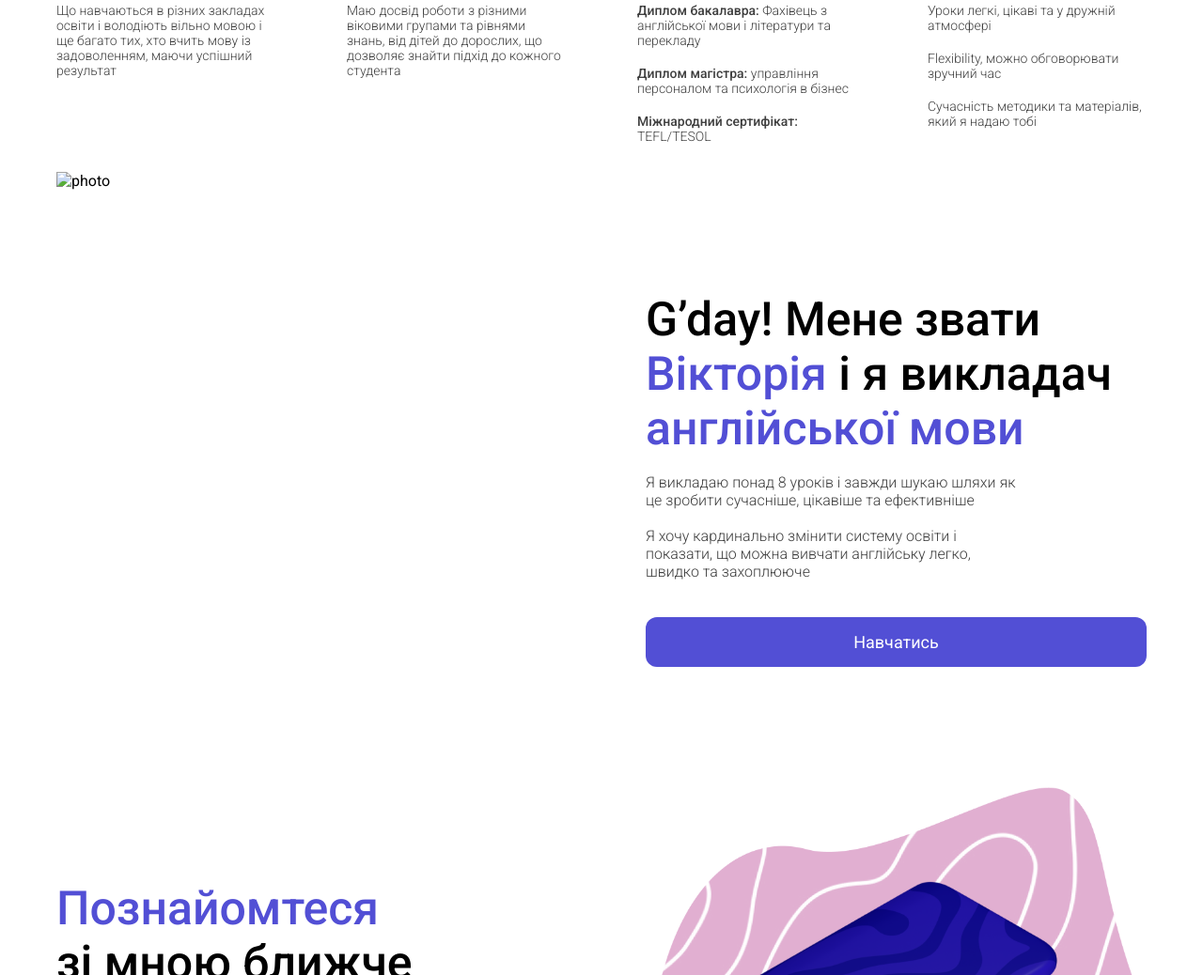
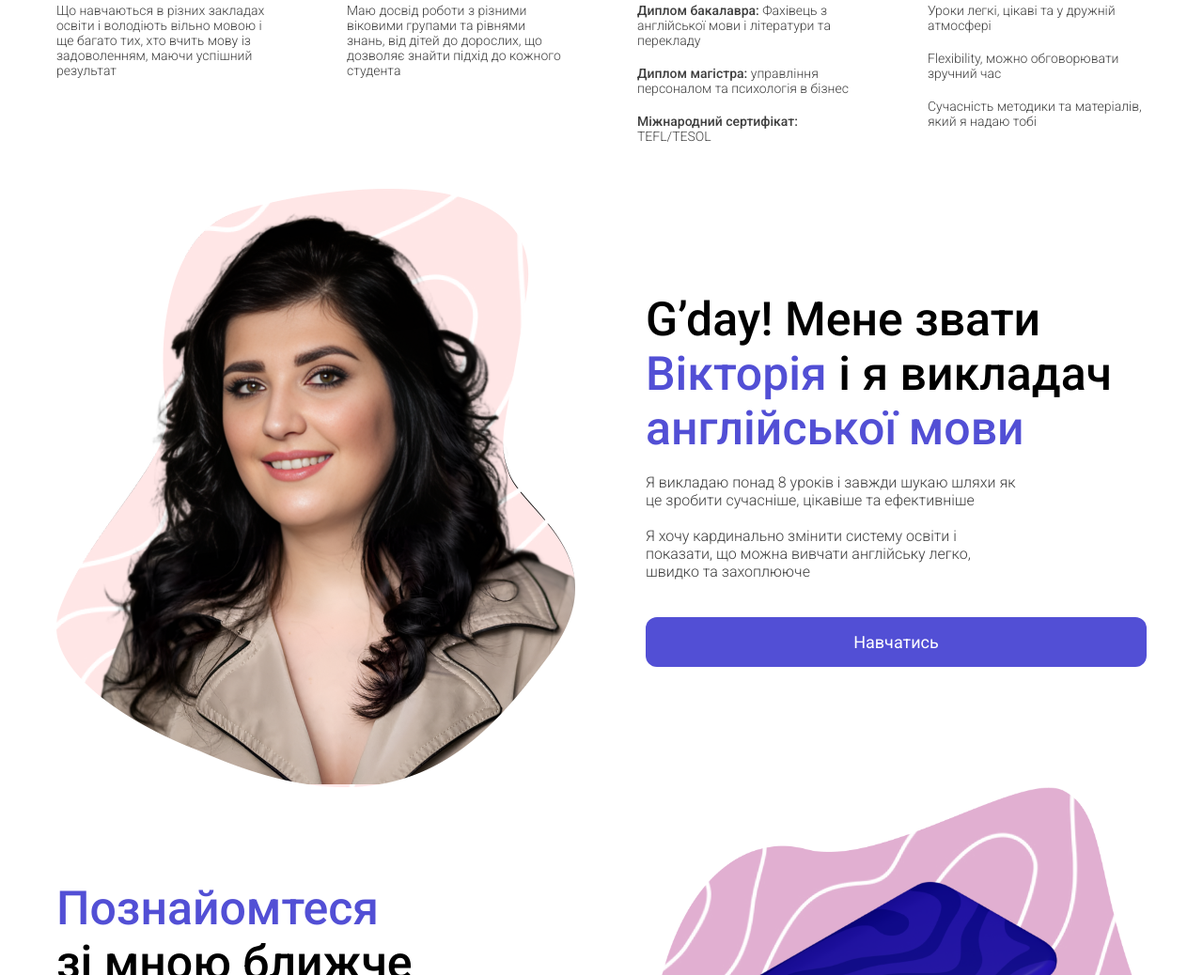
Before and after one commit to avtnmv/velacademy, a plain HTML site: page index.html in a window 1280 px wide. Shown: the part 1202-2240 px from the top of the page at 94% size. Drawn offline with nearby package versions, Linux system fonts and the light colour scheme.

Commit message:
fix: bug .webp fix

```diff
--- a/index.html
+++ b/index.html
@@ -128,7 +128,7 @@
         </section>
 
         <div class="gd-day">
-            <img src="./img/photo2.png" alt="photo" style="width: 552px; height: 655px;">
+            <img src="./img/photo2.webp" alt="photo" style="width: 552px; height: 655px;">
 
             <div class="about-me-second">
                 <p class="about-me-second-first-p">G’day! Мене звати<br> <span class="span-color">Вікторія</span> і я викладач<br> <span class="span-color">англійської мови</span></p>
```
